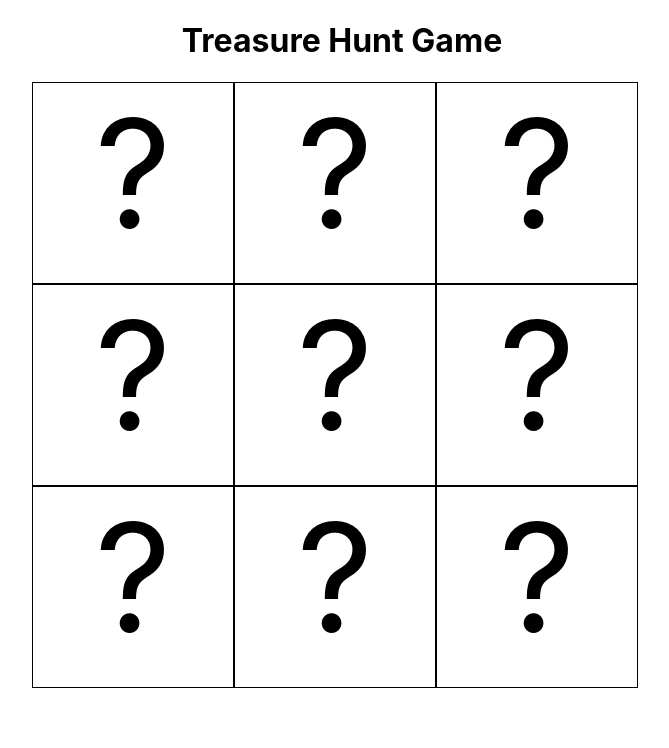
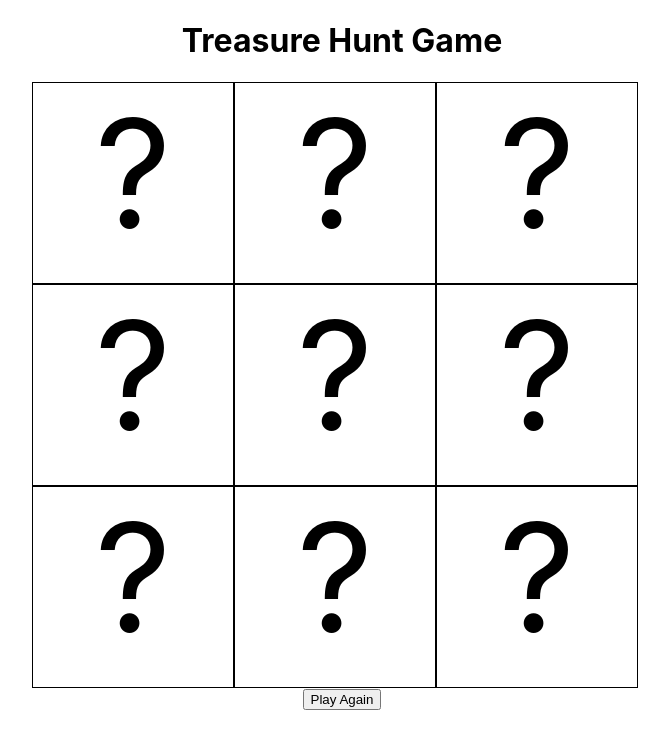
Before and after one commit to learn-academy-2023-alpha/treasure-hunt-tammytran96, a React (Create React App) app: page / in a window 1280 px wide. Shown: the top 748 px of the page, without its empty margins (298-967 px from the left). Built offline with nearby package versions, Linux system fonts and the light colour scheme.

Commit message:
added a restart button

```diff
--- a/src/App.css
+++ b/src/App.css
@@ -16,3 +16,7 @@ h1 {
   width: 620px;
   margin: 0 auto;
 }
+
+.restart {
+  text-align: center;
+}
--- a/src/App.js
+++ b/src/App.js
@@ -35,6 +35,12 @@ const App = () => {
     }
   }
 
+
+  const restart = () => {
+    setBoard()
+  }
+
+
   return (
     <>
       <h1>Treasure Hunt Game</h1>
@@ -47,9 +53,11 @@ const App = () => {
             index={index}
             handleGamePlay={handleGamePlay}
           />
-
           )
       })}
+      </div>
+      <div className="restart">
+      <input type="button" value="Play Again" onClick={restart}/>
       </div>
     </>
   )
```
Also changed, not shown: 1 other file (tests, documents, lock files or other folders).
